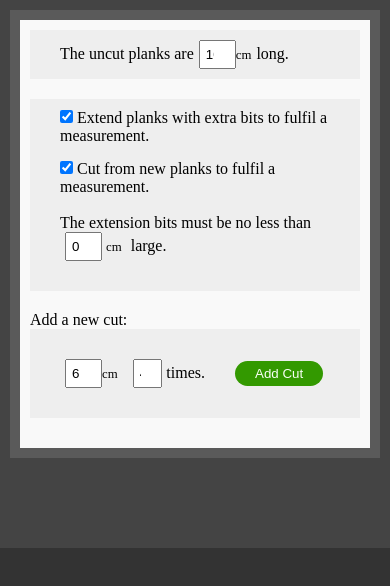
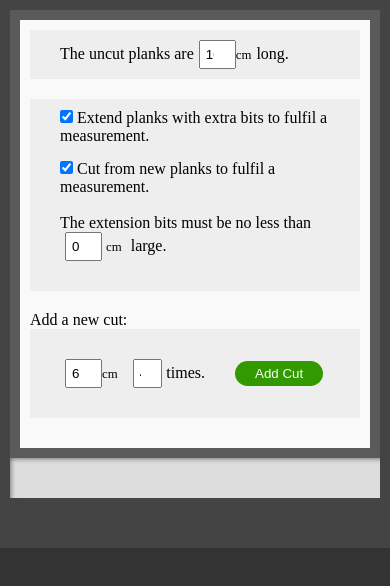
Before and after one commit to JackSuede/plankCalc, a website: page index.html in a window 390 px wide. Drawn offline with Linux system fonts and the light colour scheme.

Commit message:
Mobile first adjustments

```diff
--- a/src/planksApp.js
+++ b/src/planksApp.js
@@ -251,7 +251,7 @@ function calculatePlanks(boardLength) {
 
                 const prevLength = length;
                 cutLength(length);
-                instructions.addLine(`In addition to the leftover ${prevLength}cm...`);
+                instructions.addLine(`In addition to the ${prevLength}cm left over:`);
                 newBoard(getBoardLength()); // sets length to new board length
 
                 const difference = measurement - prevLength;
--- a/styles/style.css
+++ b/styles/style.css
@@ -162,8 +162,16 @@ body {
 
 #count {
   /* Child of Content */
-  margin: 0 0 var(--spacer-macro) 0;
-  color: var(--color-900);
+  width: 100%;
+  padding: 20px;
+  margin: -40px 0 var(--spacer-macro) 0;
+  text-align: center;
+
+  font-weight: bold;
+  color: var(--color-300);
+  background-color: var(--color-700);
+  box-shadow: inset 5px 5px 5px -4px #777;
+
 }
 
 #app {
```
